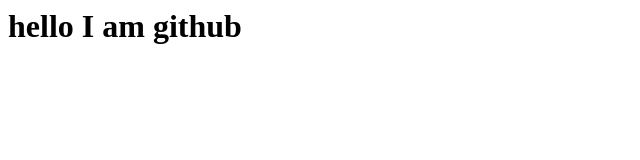
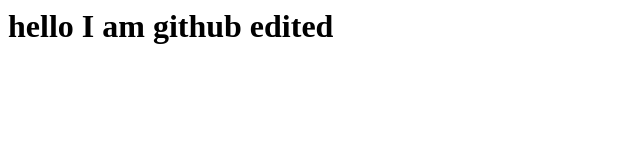
Before and after one commit to Dheerajok/DHEERAJOK, a plain HTML site: page index.html in a window 1280 px wide. Shown: the whole page, without its empty margins (0-640 px from the left). Drawn offline with Linux system fonts and the light colour scheme.

Commit message:
Update index.html

```diff
--- a/index.html
+++ b/index.html
@@ -3,6 +3,6 @@
     <title>Test</title>
   </head>
   <body>
-    <h1>hello I am github</h1>
+    <h1>hello I am github edited</h1>
   </body>
 </html>
```
